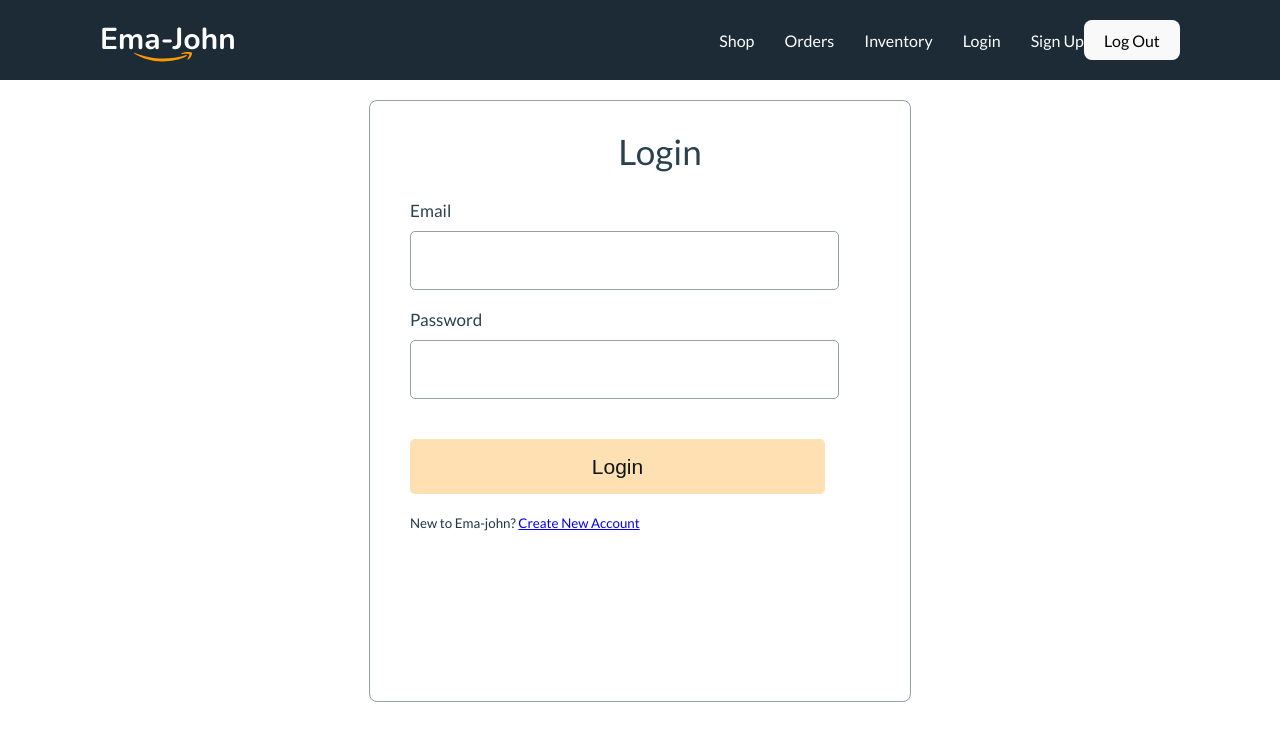
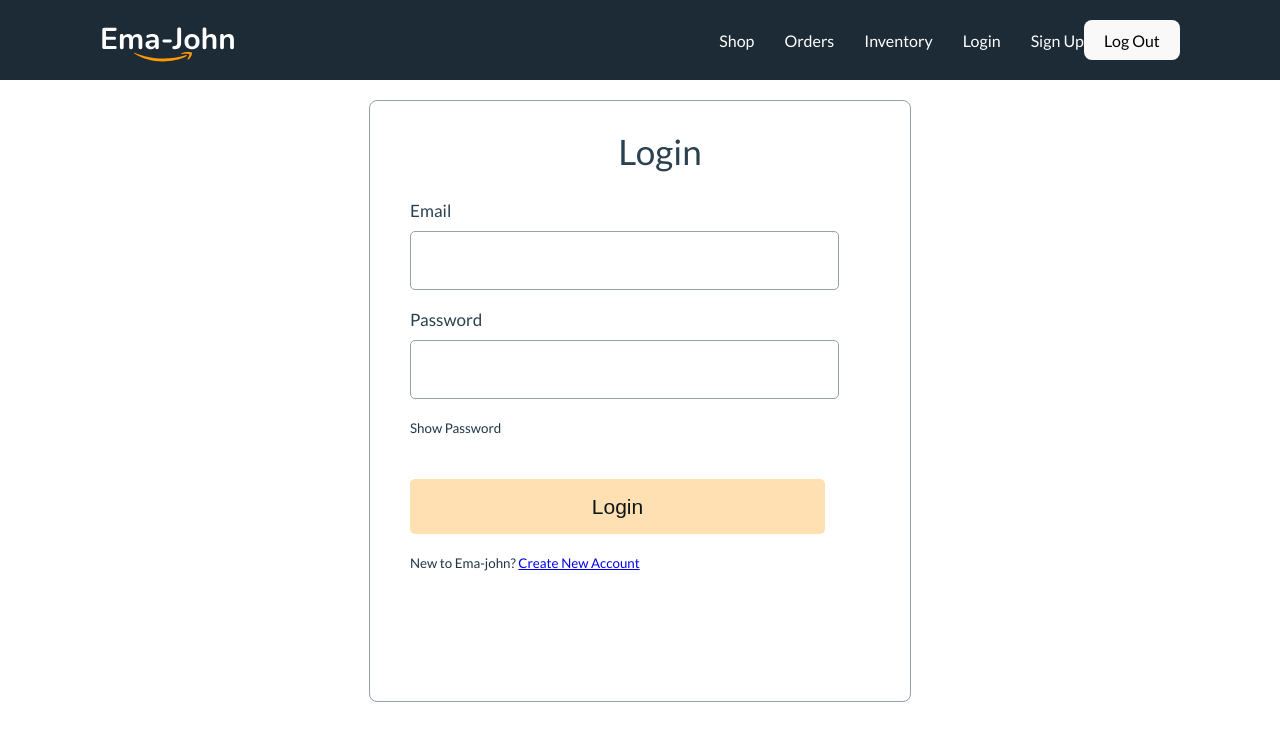
Before and after one commit to muhiminul-islam/ema-john-practice, a React (Vite) app: page /login in a window 1280 px wide. Shown: the top 740 px of the page. Built offline with nearby package versions, Linux system fonts and the light colour scheme; no server answers.

Commit message:
show hide password toggle

```diff
--- a/src/components/Login/Login.jsx
+++ b/src/components/Login/Login.jsx
@@ -1,9 +1,12 @@
-import React, { useContext } from 'react';
+import React, { useContext, useState } from 'react';
 import { Link, useNavigate, useLocation } from 'react-router-dom';
 import './Login.css';
 import { AuthContext } from '../providers/AuthProvider';
 
 const Login = () => {
+
+    const [show, setShow] = useState(false)
+
     const {signIn} = useContext(AuthContext)
     const navigate = useNavigate();
     const location = useLocation();
@@ -41,7 +44,12 @@
                 </div>
                 <div className="form-control">
                     <label htmlFor="password">Password</label>
-                    <input type="password" name="password" id="password" required />
+                    <input type={show ? "text" : "password"} name="password" id="" required />
+                    <p onClick={() => setShow(!show)}><small>
+                        {
+                            show ? <span>Hide Password</span>: <span>Show Password</span>
+                        }
+                        </small></p>
 
                 </div>
                 <input className='btn-submit' type="submit" value="Login" />
```
